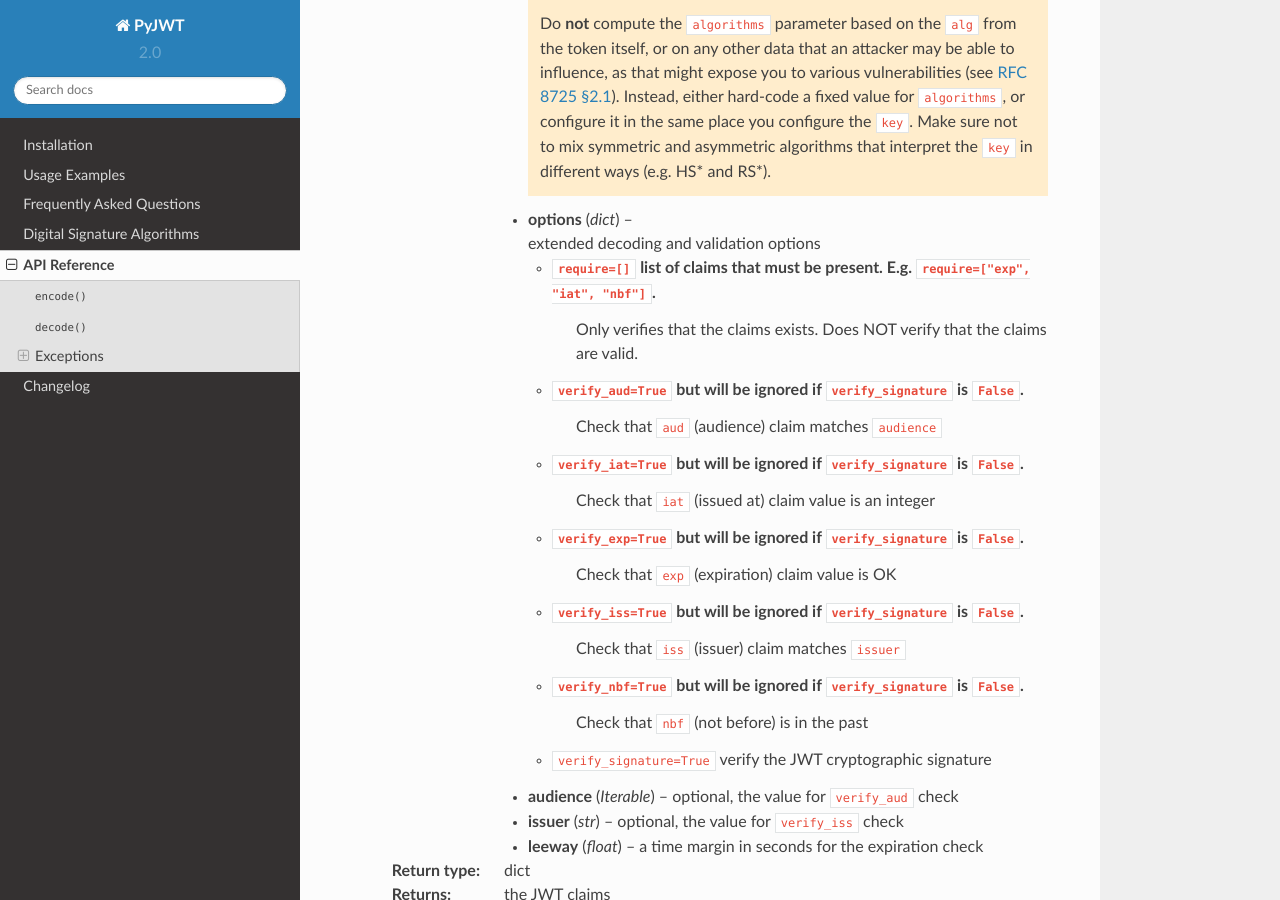
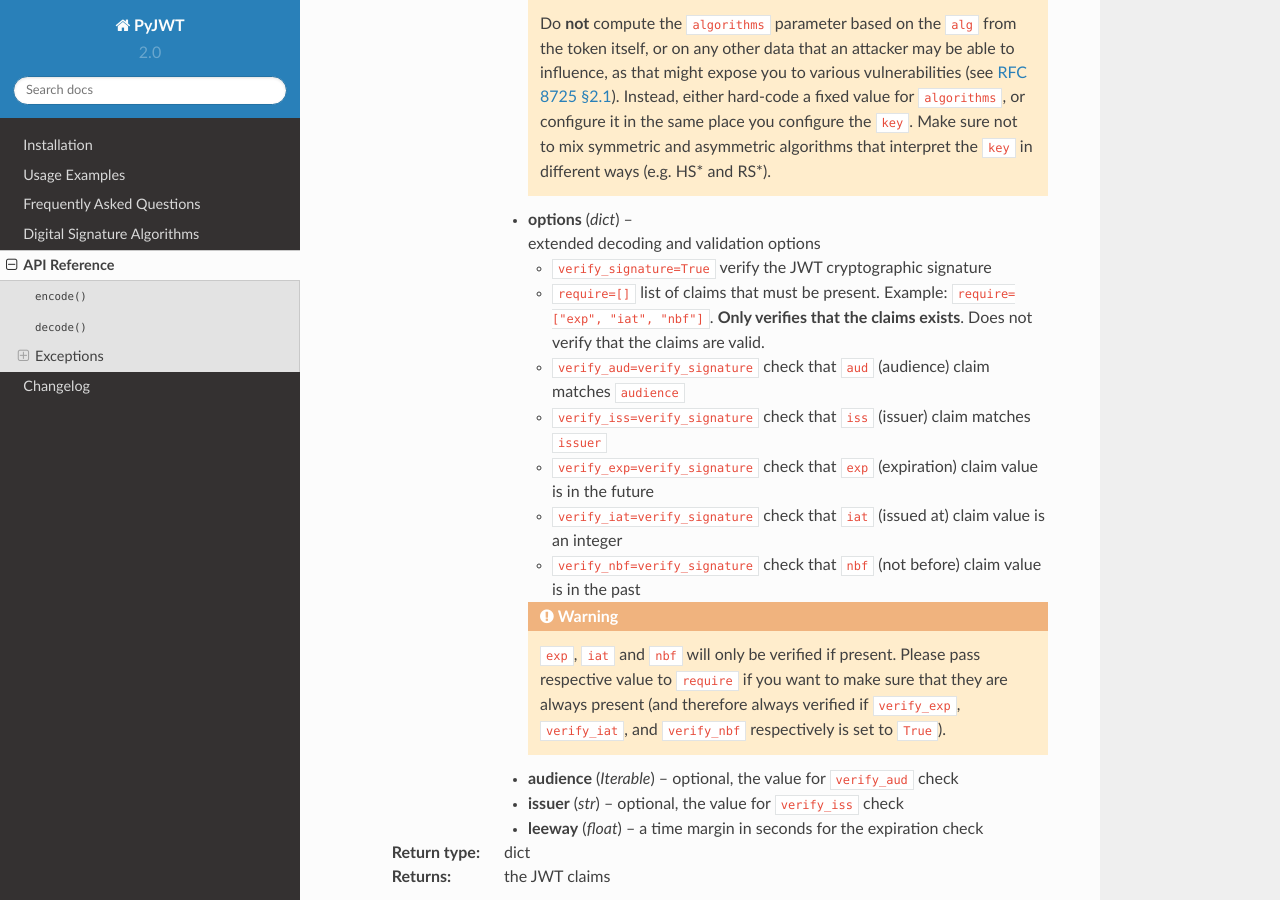
Before and after one commit to jpadilla/pyjwt, a Sphinx documentation site: the page built from docs/api.rst, in a window 1280 px wide and 900 px high, scrolled down 767 px. Built offline with Sphinx 7.4.7 and the Read the Docs theme 2.0.0, drawn with Linux system fonts in a browser that asks for light colours.

Commit message:
Add warning and clarify how default values are set

```diff
--- a/docs/api.rst
+++ b/docs/api.rst
@@ -43,19 +43,23 @@
 
     :param dict options: extended decoding and validation options
 
-        * ``require=[]`` list of claims that must be present. E.g. ``require=["exp", "iat", "nbf"]``.
-            Only verifies that the claims exists. Does NOT verify that the claims are valid.
-        * ``verify_aud=True`` but will be ignored if ``verify_signature`` is ``False``.
-            Check that ``aud`` (audience) claim matches ``audience``
-        * ``verify_iat=True`` but will be ignored if ``verify_signature`` is ``False``.
-            Check that ``iat`` (issued at) claim value is an integer
-        * ``verify_exp=True`` but will be ignored if ``verify_signature`` is ``False``.
-            Check that ``exp`` (expiration) claim value is OK
-        * ``verify_iss=True`` but will be ignored if ``verify_signature`` is ``False``.
-            Check that ``iss`` (issuer) claim matches ``issuer``
-        * ``verify_nbf=True`` but will be ignored if ``verify_signature`` is ``False``.
-            Check that ``nbf`` (not before) is in the past
         * ``verify_signature=True`` verify the JWT cryptographic signature
+        * ``require=[]`` list of claims that must be present.
+          Example: ``require=["exp", "iat", "nbf"]``.
+          **Only verifies that the claims exists**. Does not verify that the claims are valid.
+        * ``verify_aud=verify_signature`` check that ``aud`` (audience) claim matches ``audience``
+        * ``verify_iss=verify_signature`` check that ``iss`` (issuer) claim matches ``issuer``
+        * ``verify_exp=verify_signature`` check that ``exp`` (expiration) claim value is in the future
+        * ``verify_iat=verify_signature`` check that ``iat`` (issued at) claim value is an integer
+        * ``verify_nbf=verify_signature`` check that ``nbf`` (not before) claim value is in the past
+
+        .. warning::
+
+            ``exp``, ``iat`` and ``nbf`` will only be verified if present.
+            Please pass respective value to ``require`` if you want to make
+            sure that they are always present (and therefore always verified
+            if ``verify_exp``, ``verify_iat``, and ``verify_nbf`` respectively
+            is set to ``True``).
 
     :param Iterable audience: optional, the value for ``verify_aud`` check
     :param str issuer: optional, the value for ``verify_iss`` check
```
